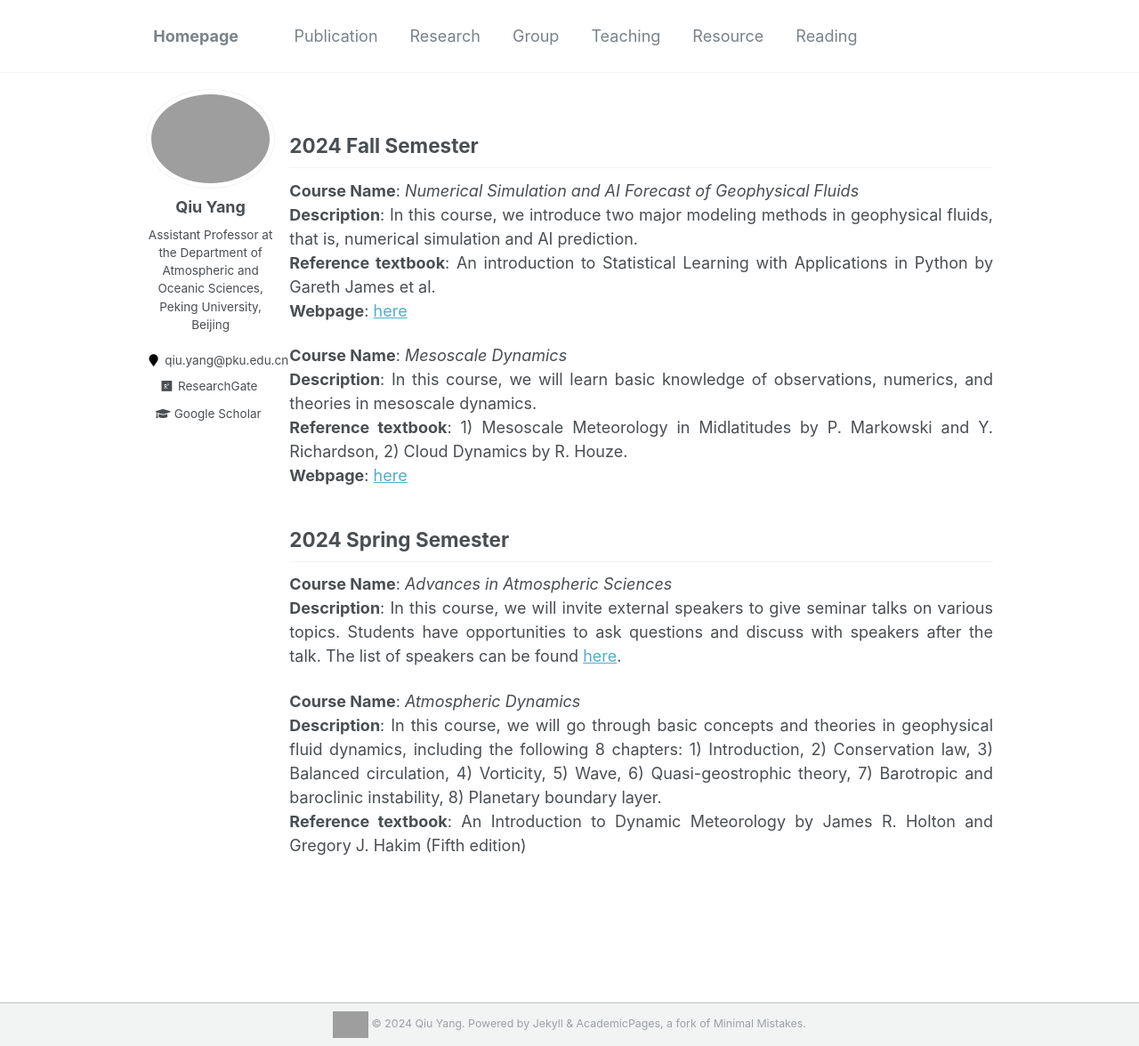
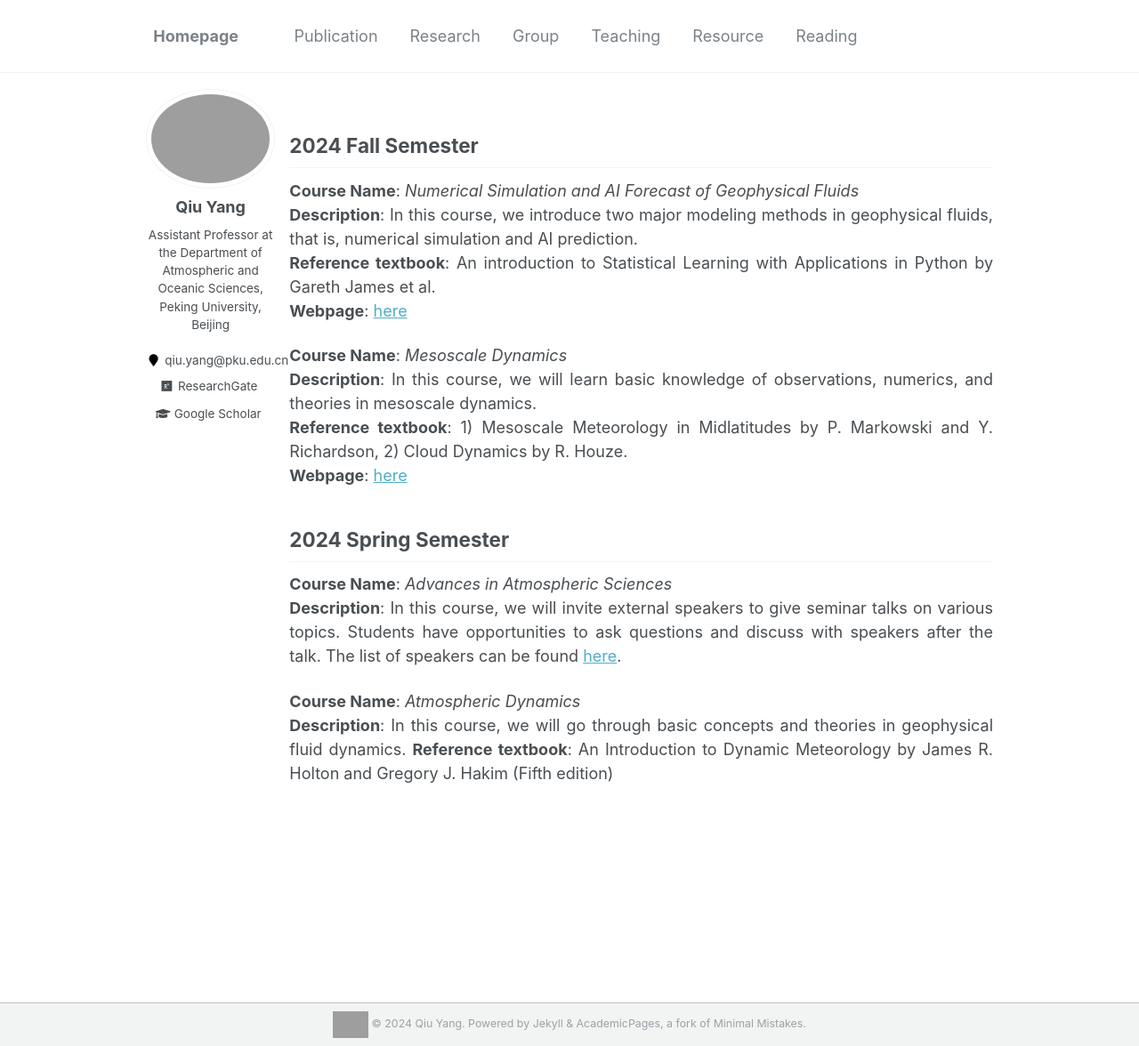
Before and after one commit to qiuyang50/qiuyang50.github.io, a Jekyll site: the page built from _pages/teaching.md, in a window 1280 px wide and 1176 px high. Shown: the whole window at 89% size. Built offline with Jekyll 4.4.1, drawn with Linux system fonts in a browser that asks for light colours; grey boxes are pictures that could not be loaded.

Commit message:
Update teaching.md

```diff
--- a/_pages/teaching.md
+++ b/_pages/teaching.md
@@ -23,5 +23,5 @@
 **Description**: In this course, we will invite external speakers to give seminar talks on various topics. Students have opportunities to ask questions and discuss with speakers after the talk. The list of speakers can be found [here](https://www.atmos.pku.edu.cn/kxzb/xzbg/dqyhykxlt/index.htm).
 
 **Course Name**: *Atmospheric Dynamics*
-**Description**: In this course, we will go through basic concepts and theories in geophysical fluid dynamics, including the following 8 chapters: 1) Introduction, 2) Conservation law, 3) Balanced circulation, 4) Vorticity, 5) Wave, 6) Quasi-geostrophic theory, 7) Barotropic and baroclinic instability, 8) Planetary boundary layer.
+**Description**: In this course, we will go through basic concepts and theories in geophysical fluid dynamics.
 **Reference textbook**: An Introduction to Dynamic Meteorology by James R. Holton and Gregory J. Hakim (Fifth edition)
```
